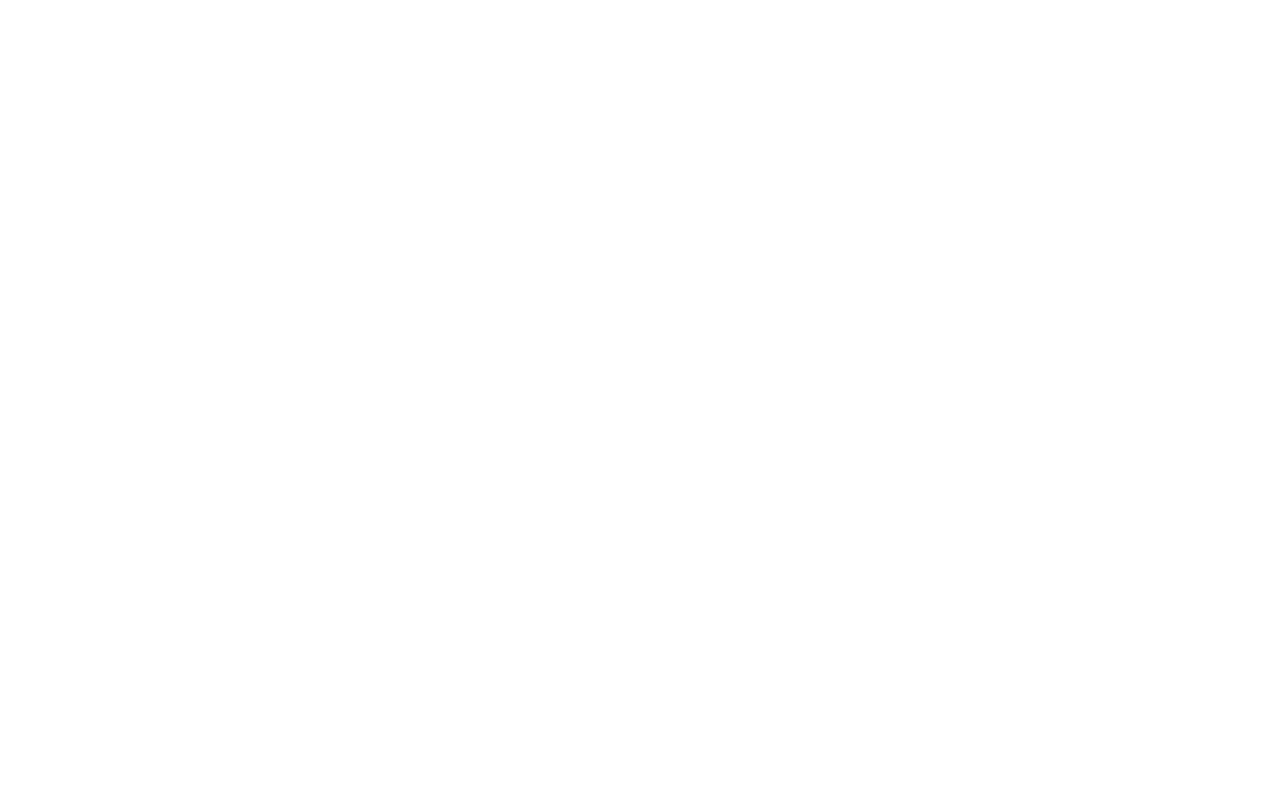
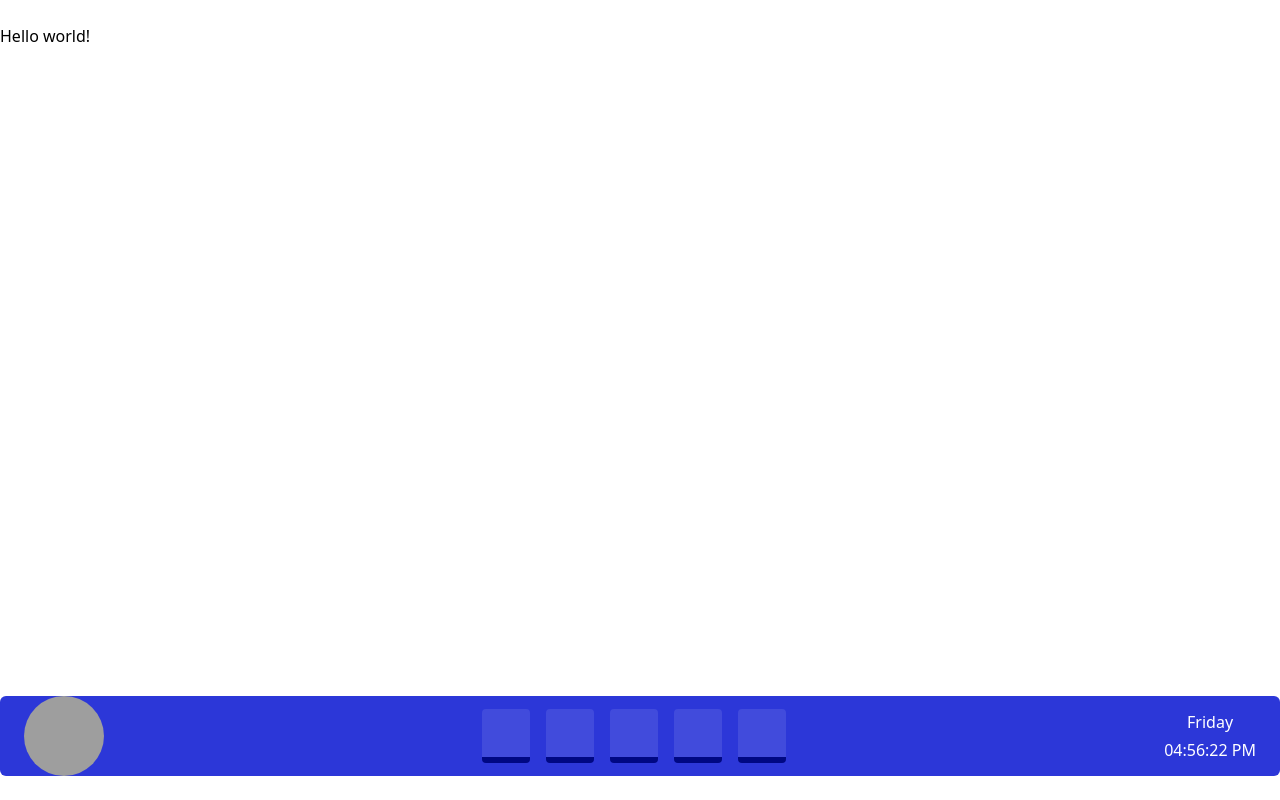
Before and after one commit to nekocandy/schulkit, a Nuxt app: page / in a window 1280 px wide. Before the commit this address had no page. Built offline with nearby package versions, Linux system fonts and the light colour scheme; grey boxes are pictures that could not be loaded; what vue-toast-notification would draw is missing.

Commit message:
feat: landing page

```diff
--- /dev/null
+++ b/pages/index.vue
@@ -0,0 +1,15 @@
+<script setup lang="ts">
+definePageMeta({
+  layout: 'page',
+})
+</script>
+
+<template>
+  <div>
+    Hello world!
+  </div>
+</template>
+
+<style scoped>
+
+</style>
```
